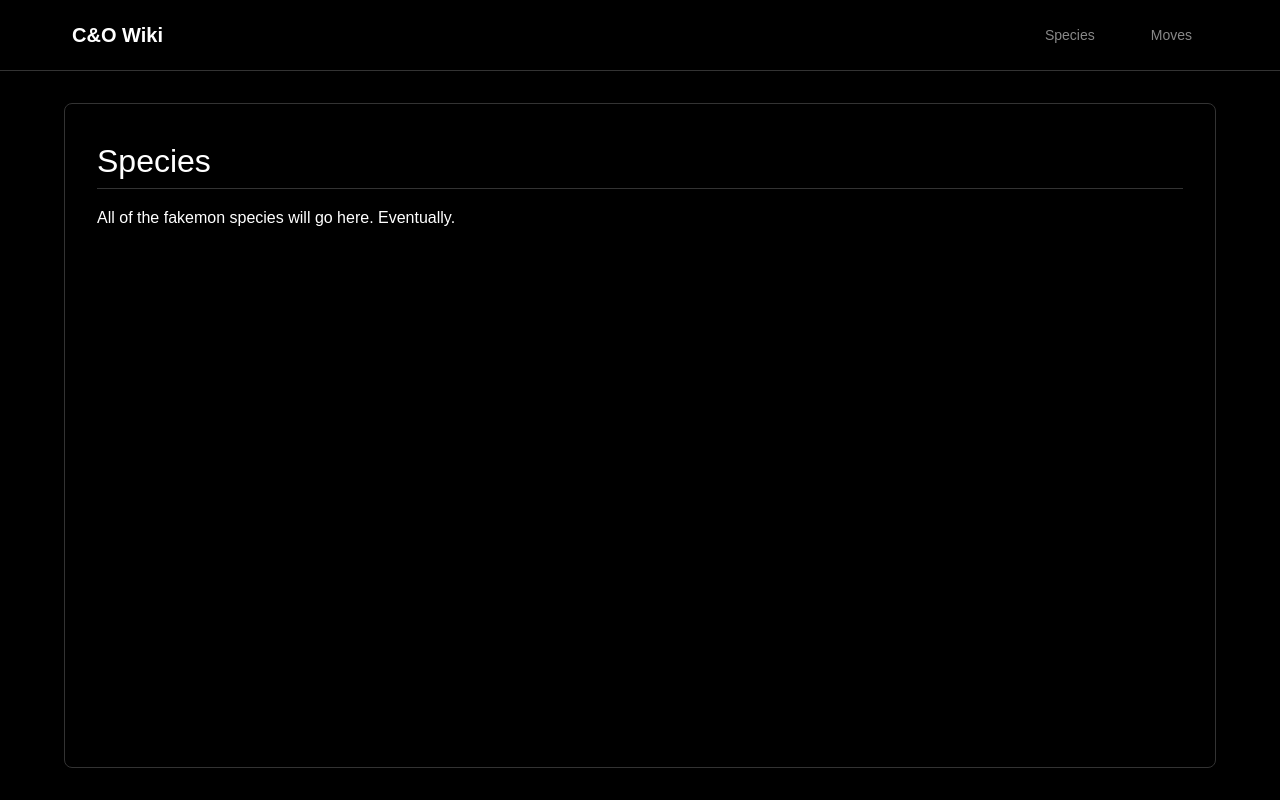
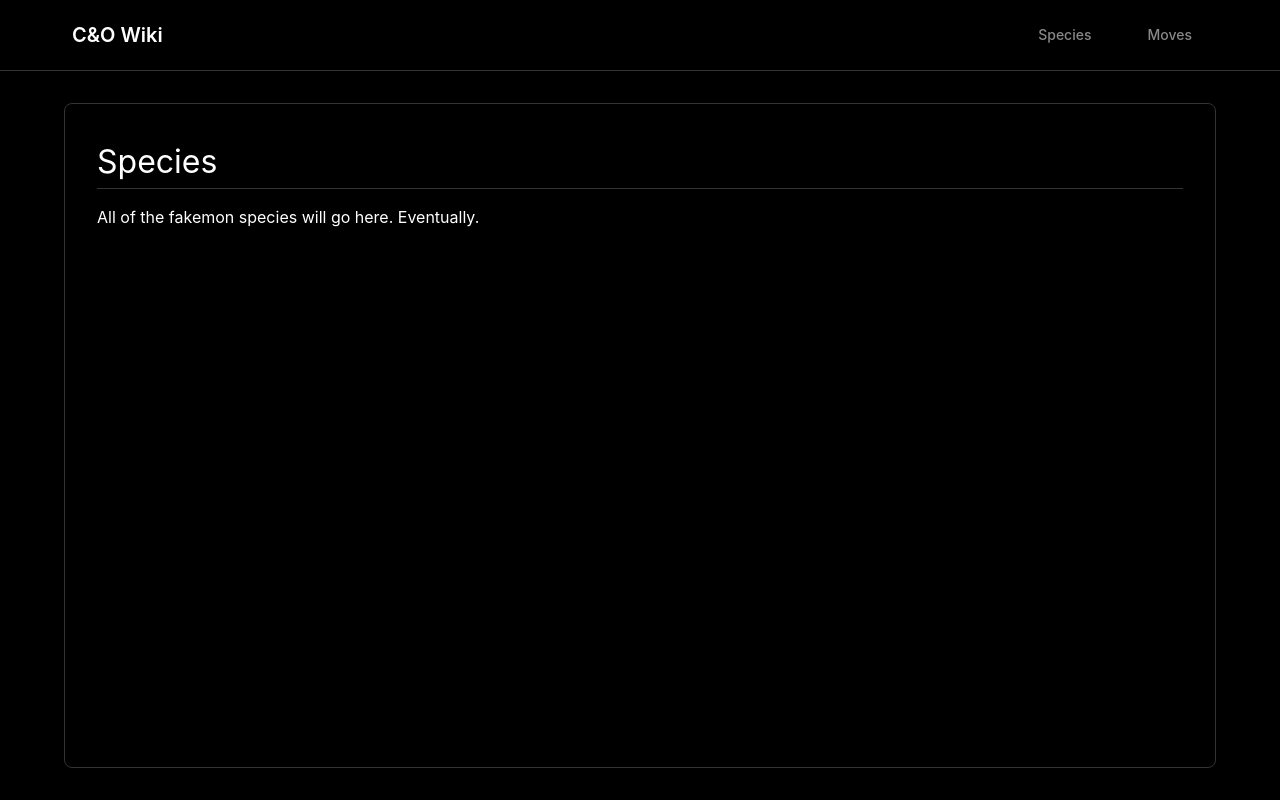
Before and after one commit to NoeSilent2/cno_wiki, a Flask app: page /species in a window 1280 px wide. Run offline with Flask 3, Linux system fonts and the light colour scheme.

Commit message:
font parity
making the same text on different pages the same

```diff
--- a/templates/species.html
+++ b/templates/species.html
@@ -7,7 +7,7 @@
             <link rel="icon" type="image/svg+xml" href="/favicon.ico">
             <style>
                 * { margin: 0; padding: 0; box-sizing: border-box; }
-                body {font-family: arial, "helvetica", "sans-serif"; background-color: #000000; color: #ffffff; line-height: 1.6; min-height: 100vh; display: flex; flex-direction: column; max-width: 600;}
+                body {font-family: -apple-system, BlinkMacSystemFont, 'Segoe UI', 'Roboto', 'Oxygen', 'Ubuntu', 'Cantarell', sans-serif;; background-color: #000000; color: #ffffff; line-height: 1.6; min-height: 100vh; display: flex; flex-direction: column;}
                 header { border-bottom: 1px solid #333333; padding: 0; }
                 nav {max-width: 1200px; margin: 0 auto; display: flex; align-items: center; padding: 1rem 2rem; gap: 2rem;}
                 .logo { font-size: 1.25rem; font-weight: 600; color: #ffffff; text-decoration: none; }
```
